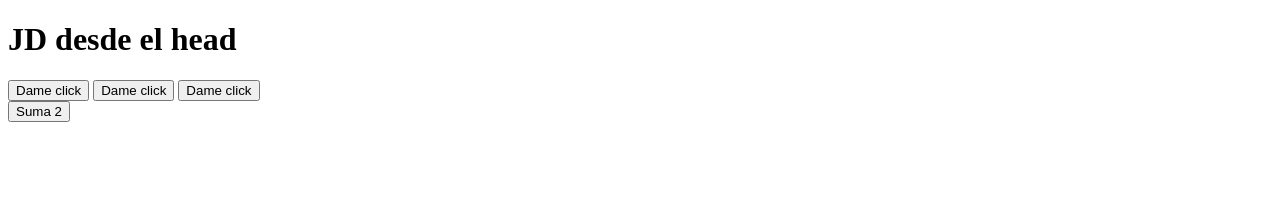
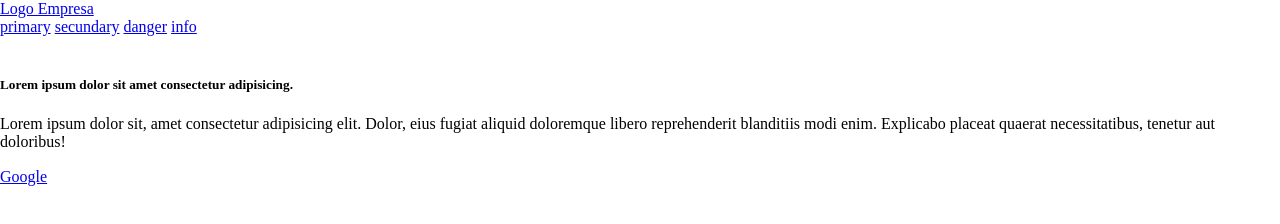
Before and after one commit to GetIsaac147/Fundamentos-js, a plain HTML site: page index.html in a window 1280 px wide. Drawn offline with nearby package versions, Linux system fonts and the light colour scheme.

Commit message:
[CREATED]: creamos la parte inicial de la practica

```diff
--- a/index.html
+++ b/index.html
@@ -4,25 +4,33 @@
     <meta charset="UTF-8">
     <meta name="viewport" content="width=device-width,
     initial-scale=1.0">
-    <title>JS - En Head</title>
-    <script>
-       // alert('Hola Mundo desde el head');
-    </script>
+    <title>Practica 1</title>
+    <link rel="stylesheet" href="./css/style.css">
+    <link rel="stylesheet" href="./css/normalize.css">
 </head>
 <body>
-    <h1>JD desde el head</h1>
-    <button onclick="saludar()">Dame click</button>
-    <button onclick="cambiar()">Dame click</button>
-    <button onclick="ecma()">Dame click</button>
-    <div>
-        <button onclick="suma()">Suma 2</button>
-        <label id="suma"></label>
-    </div>
-    <script>
-        function saludar() {
-            alert('Hola Mundo desde el body');
-        }
-    </script>
-    <script src="./js/Index.js"></script>
+    <header>
+        <a href="/">Logo Empresa</a>
+    </header>
+    <nav>
+        <a href="#">primary</a>
+        <a href="#">secundary</a>
+        <a href="#">danger</a>
+        <a href="#">info</a>
+    </nav>
+    <section>
+        <article>
+            <img src="" alt="">
+            <div>
+                <h5>Lorem ipsum dolor sit amet consectetur adipisicing.</h5>
+                <p>
+                    Lorem ipsum dolor sit, amet consectetur adipisicing elit. Dolor, eius fugiat aliquid doloremque libero reprehenderit blanditiis modi enim. Explicabo placeat quaerat necessitatibus, tenetur aut doloribus!
+                </p>
+                <a href="https://www.google.com" target="_blank">
+                    Google
+                </a>
+            </div>
+        </article>
+    </section>
 </body>
 </html>
```
Also changed, not shown: css/normalize.css (added), css/style.css (added).
